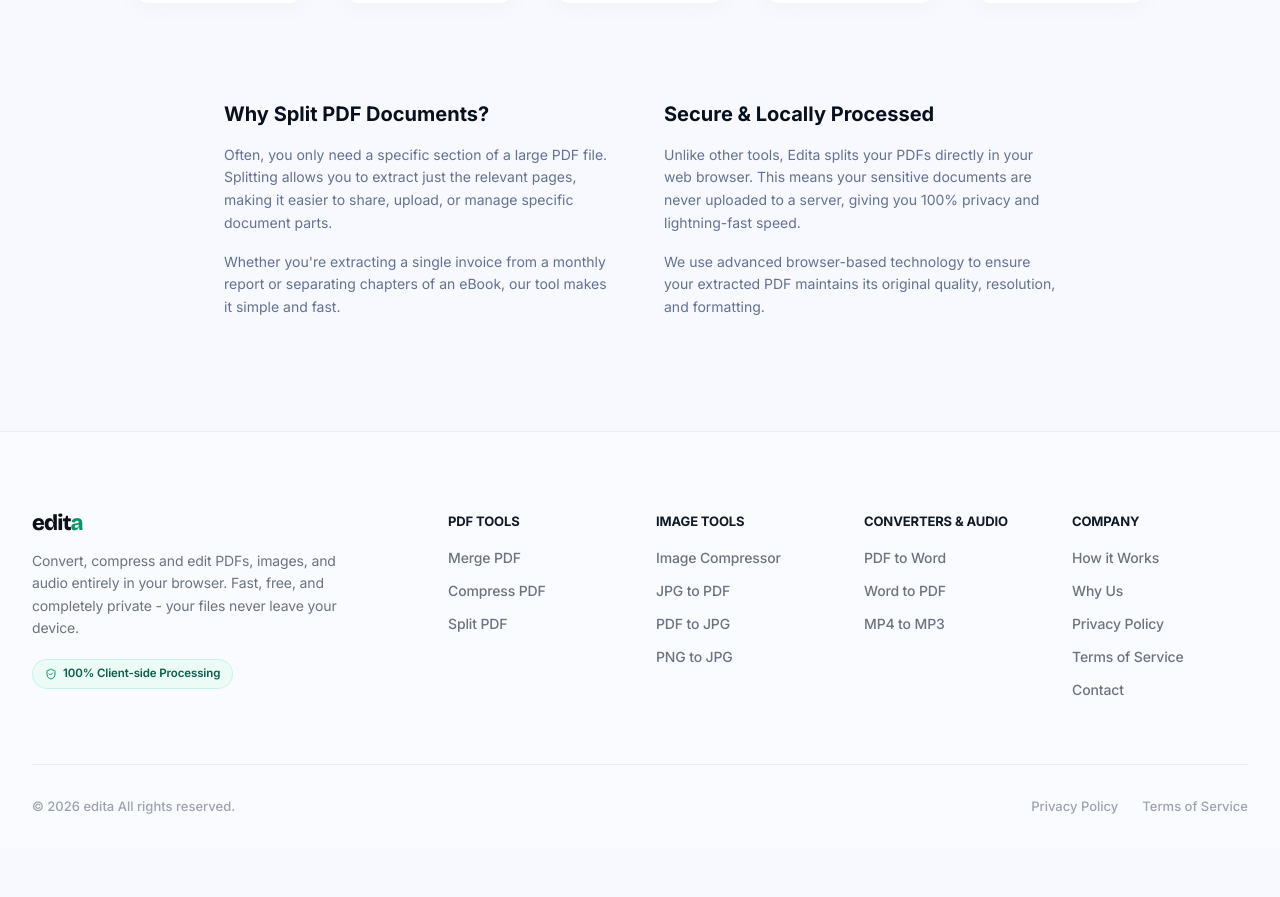
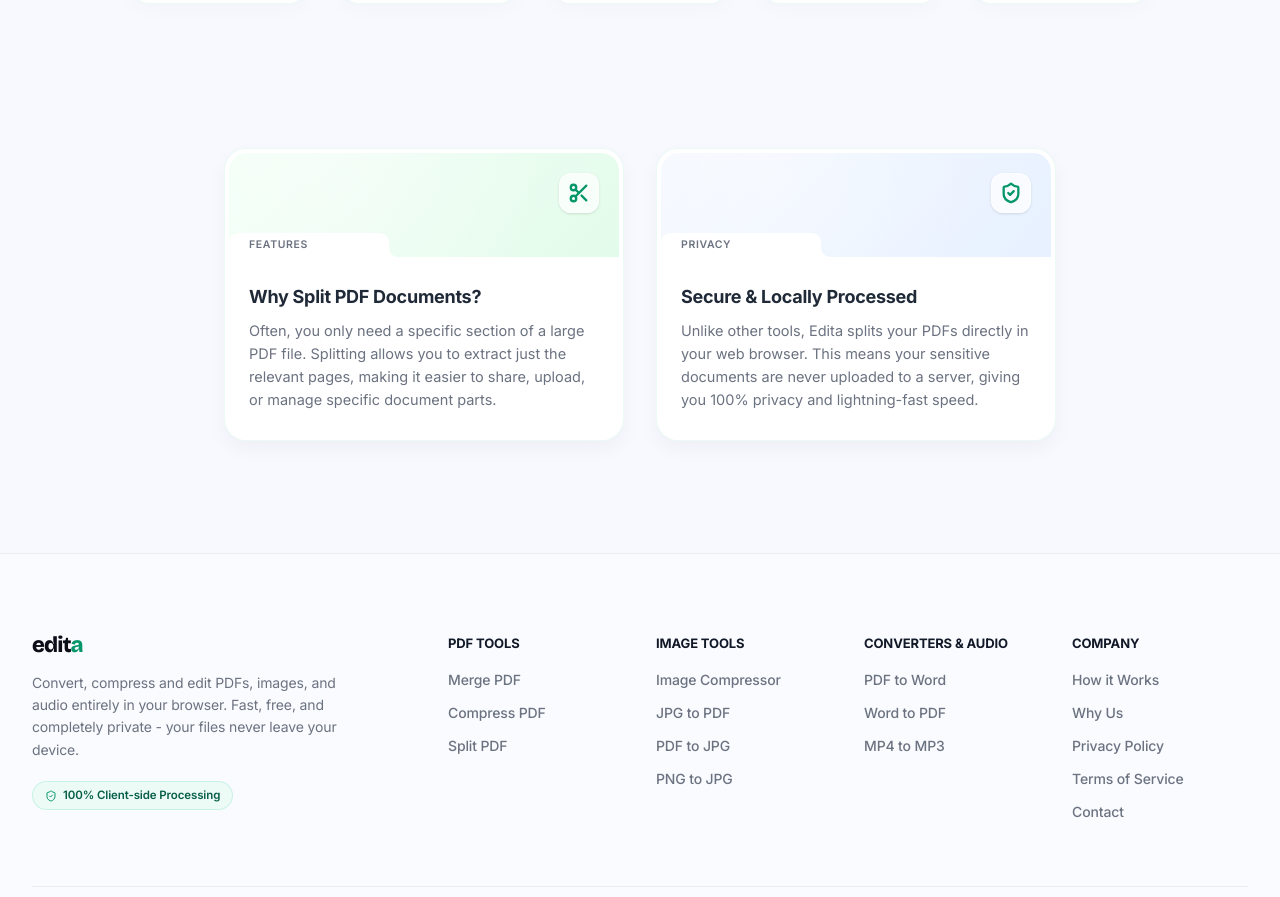
Before and after one commit to siddharth-fr/edita, a Next.js app: page /tools/split-pdf in a window 1280 px wide. Shown: the part 1607-2504 px from the top of the page. Before the commit the page ends 2456 px from the top, so only its background shows below. Built offline with nearby package versions, Linux system fonts and the light colour scheme.

Commit message:
fixed toolcard ui in tool page

```diff
--- a/src/app/tools/mp4-to-mp3/page.tsx
+++ b/src/app/tools/mp4-to-mp3/page.tsx
@@ -6,6 +6,9 @@ import { TOOL_METADATA } from "@/config/seo";
 const Mp4ToMp3Client = dynamic(() => import('@/components/tools/Mp4ToMp3Client').then(mod => mod.Mp4ToMp3Client), {
   loading: () => <div className="h-[400px] w-full animate-pulse bg-muted rounded-3xl" />
 });
+
+import { ToolFooter } from '@/components/ui/ToolFooter';
+import { Music, ShieldCheck } from 'lucide-react';
 
 const m = TOOL_METADATA["mp4-to-mp3"];
 export const metadata = constructMetadata({
@@ -22,34 +25,20 @@ export default function Page() {
       description={m.toolDescription}
       howItWorksSteps={m.howItWorksSteps}
       footerContent={
-        <div className="grid grid-cols-1 md:grid-cols-2 gap-12 text-sm leading-relaxed text-muted-foreground">
-          <div className="space-y-4">
-            <h2 className="text-xl font-bold text-foreground">Fast & High-Quality Audio Extraction</h2>
-            <p>
-              Need the audio track from a video? Our MP4 to MP3 converter
-              uses FFmpeg technology directly in your browser to pull
-              high-quality audio from your video files. Save your favorite
-              soundtracks, speeches, or music instantly.
-            </p>
-            <p>
-              Edita ensures that the extracted audio is saved at a high
-              bitrate, giving you clear sound for all your devices.
-            </p>
-          </div>
-          <div className="space-y-4">
-            <h2 className="text-xl font-bold text-foreground">Local Processing for Total Privacy</h2>
-            <p>
-              Video files can be large and personal. Our tool processes
-              video files locally using WebAssembly. Your videos never
-              touch our servers, and we never see your data. This is
-              the safest way to extract audio from your MP4 files.
-            </p>
-            <p>
-              No uploads, no limits, and 100% privacy—right in your
-              web browser.
-            </p>
-          </div>
-        </div>
+        <ToolFooter
+          blocks={[
+            {
+              title: "Fast & High-Quality Audio Extraction",
+              description: "Need the audio from a video? Our MP4 to MP3 converter uses FFmpeg technology directly in your browser to pull high-quality audio tracks instantly. Save soundtracks, speeches, or music at high bitrates.",
+              icon: Music
+            },
+            {
+              title: "Local Processing for Total Privacy",
+              description: "Video files can be large and personal. Our tool processes files locally using WebAssembly. Your videos never touch our servers, ensuring the safest way to extract audio from your MP4 files. 100% private.",
+              icon: ShieldCheck
+            }
+          ]}
+        />
       }
     >
       <Mp4ToMp3Client />
--- a/src/app/tools/pdf-to-jpg/page.tsx
+++ b/src/app/tools/pdf-to-jpg/page.tsx
@@ -6,6 +6,9 @@ import { TOOL_METADATA } from "@/config/seo";
 const PdfToJpgClient = dynamic(() => import('@/components/tools/PdfToJpgClient').then(mod => mod.PdfToJpgClient), {
   loading: () => <div className="h-[400px] w-full animate-pulse bg-muted rounded-3xl" />
 });
+
+import { ToolFooter } from '@/components/ui/ToolFooter';
+import { Maximize2, ShieldCheck } from 'lucide-react';
 
 const m = TOOL_METADATA["pdf-to-jpg"];
 export const metadata = constructMetadata({
@@ -22,34 +25,20 @@ export default function Page() {
       description={m.toolDescription}
       howItWorksSteps={m.howItWorksSteps}
       footerContent={
-        <div className="grid grid-cols-1 md:grid-cols-2 gap-12 text-sm leading-relaxed text-muted-foreground">
-          <div className="space-y-4">
-            <h2 className="text-xl font-bold text-foreground">Extract High-Quality JPGs from PDF</h2>
-            <p>
-              Need to turn a PDF presentation into images or extract a specific
-              page as a photo? Our PDF to JPG converter ensures that every
-              extracted image maintains its original resolution and clarity.
-              Perfect for social media, presentations, or quick sharing.
-            </p>
-            <p>
-              Edita handles the extraction process smoothly, providing you
-              with clean JPG files ready for any use case.
-            </p>
-          </div>
-          <div className="space-y-4">
-            <h2 className="text-xl font-bold text-foreground">Secure & Locally Processed</h2>
-            <p>
-              Your document privacy is paramount. Unlike other online converters,
-              Edita extracts images from your PDFs directly in your web browser.
-              This means your sensitive documents never leave your computer,
-              giving you 100% privacy and peace of mind.
-            </p>
-            <p>
-              Experience fast, free, and secure PDF image extraction without
-              any software downloads or cloud uploads.
-            </p>
-          </div>
-        </div>
+        <ToolFooter
+          blocks={[
+            {
+              title: "Extract High-Quality JPGs from PDF",
+              description: "Turn your PDF presentations or documents into high-resolution JPG images. Edita ensures that every extracted page maintains its original clarity—perfect for social media, presentations, or quick sharing.",
+              icon: Maximize2
+            },
+            {
+              title: "Secure & Locally Processed",
+              description: "Your document privacy is paramount. Edita extracts images from your PDFs directly in your web browser. No cloud uploads, no software downloads—just fast, free, and secure extraction.",
+              icon: ShieldCheck
+            }
+          ]}
+        />
       }
     >
       <PdfToJpgClient />
--- a/src/app/tools/split-pdf/page.tsx
+++ b/src/app/tools/split-pdf/page.tsx
@@ -6,6 +6,9 @@ import { TOOL_METADATA } from "@/config/seo";
 const SplitPdfClient = dynamic(() => import('@/components/tools/SplitPdfClient').then(mod => mod.SplitPdfClient), {
   loading: () => <div className="h-[400px] w-full animate-pulse bg-muted rounded-3xl" />
 });
+
+import { ToolFooter } from '@/components/ui/ToolFooter';
+import { Scissors, ShieldCheck } from 'lucide-react';
 
 const m = TOOL_METADATA["split-pdf"];
 export const metadata = constructMetadata({
@@ -22,32 +25,20 @@ export default function Page() {
       description={m.toolDescription}
       howItWorksSteps={m.howItWorksSteps}
       footerContent={
-        <div className="grid grid-cols-1 md:grid-cols-2 gap-12 text-sm leading-relaxed text-muted-foreground">
-          <div className="space-y-4">
-            <h2 className="text-xl font-bold text-foreground">Why Split PDF Documents?</h2>
-            <p>
-              Often, you only need a specific section of a large PDF file. Splitting allows
-              you to extract just the relevant pages, making it easier to share, upload,
-              or manage specific document parts.
-            </p>
-            <p>
-               Whether you're extracting a single invoice from a monthly report or
-               separating chapters of an eBook, our tool makes it simple and fast.
-            </p>
-          </div>
-          <div className="space-y-4">
-            <h2 className="text-xl font-bold text-foreground">Secure & Locally Processed</h2>
-            <p>
-              Unlike other tools, Edita splits your PDFs directly in your web browser.
-              This means your sensitive documents are never uploaded to a server,
-              giving you 100% privacy and lightning-fast speed.
-            </p>
-            <p>
-              We use advanced browser-based technology to ensure your extracted PDF
-              maintains its original quality, resolution, and formatting.
-            </p>
-          </div>
-        </div>
+        <ToolFooter
+          blocks={[
+            {
+              title: "Why Split PDF Documents?",
+              description: "Often, you only need a specific section of a large PDF file. Splitting allows you to extract just the relevant pages, making it easier to share, upload, or manage specific document parts.",
+              icon: Scissors
+            },
+            {
+              title: "Secure & Locally Processed",
+              description: "Unlike other tools, Edita splits your PDFs directly in your web browser. This means your sensitive documents are never uploaded to a server, giving you 100% privacy and lightning-fast speed.",
+              icon: ShieldCheck
+            }
+          ]}
+        />
       }
     >
       <SplitPdfClient />
--- a/src/app/tools/word-to-pdf/page.tsx
+++ b/src/app/tools/word-to-pdf/page.tsx
@@ -6,6 +6,9 @@ import { TOOL_METADATA } from "@/config/seo";
 const WordToPdfClient = dynamic(() => import('@/components/tools/WordToPdfClient').then(mod => mod.WordToPdfClient), {
   loading: () => <div className="h-[400px] w-full animate-pulse bg-muted rounded-3xl" />
 });
+
+import { ToolFooter } from '@/components/ui/ToolFooter';
+import { Layout, ShieldCheck } from 'lucide-react';
 
 const m = TOOL_METADATA["word-to-pdf"];
 export const metadata = constructMetadata({
@@ -22,35 +25,20 @@ export default function Page() {
       description={m.toolDescription}
       howItWorksSteps={m.howItWorksSteps}
       footerContent={
-        <div className="grid grid-cols-1 md:grid-cols-2 gap-12 text-sm leading-relaxed text-muted-foreground">
-          <div className="space-y-4">
-            <h2 className="text-xl font-bold text-foreground">Professional Word to PDF Converter</h2>
-            <p>
-              Sharing Word documents can sometimes lead to formatting issues when
-              viewed on different devices. Converting your .doc or .docx files
-              to PDF ensures that your document looks exactly as you intended,
-              no matter where it&apos;s opened.
-            </p>
-            <p>
-              Edita provides a high-quality conversion engine that respects
-              margins, fonts, and images, giving you professional results
-              every time.
-            </p>
-          </div>
-          <div className="space-y-4">
-            <h2 className="text-xl font-bold text-foreground">Secure & Locally Processed</h2>
-            <p>
-              Most online converters require you to upload your files to their
-              servers. Edita changes the game by processing your Word documents
-              locally in your browser. This means your private files stay private.
-            </p>
-            <p>
-              Our tool is fast, free, and does not require any account creation.
-              Your documents are processed instantly, and the results are
-              available for download in seconds.
-            </p>
-          </div>
-        </div>
+        <ToolFooter
+          blocks={[
+            {
+              title: "Professional Word to PDF Converter",
+              description: "Converting your Word documents to PDF ensures that your layout looks exactly as intended across all devices. Edita provides a high-quality conversion engine that respects margins, fonts, and images.",
+              icon: Layout
+            },
+            {
+              title: "Secure & Locally Processed",
+              description: "Most online converters require cloud uploads. Edita processes your Word documents locally in your browser, keeping your private files truly private. Fast, free, and no account required.",
+              icon: ShieldCheck
+            }
+          ]}
+        />
       }
     >
       <WordToPdfClient />
--- /dev/null
+++ b/src/components/ui/ToolFooter.tsx
@@ -0,0 +1,126 @@
+import { LucideIcon } from 'lucide-react';
+import { ReactNode } from 'react';
+
+interface FooterBlock {
+  title: string;
+  description: string | ReactNode;
+  icon: LucideIcon;
+  category?: string;
+  gradient?: string;
+}
+
+interface ToolFooterProps {
+  blocks: FooterBlock[];
+}
+
+export function ToolFooter({ blocks }: ToolFooterProps) {
+  return (
+    <div className="grid grid-cols-1 md:grid-cols-2 gap-8 w-full mt-12">
+      {blocks.map((block, i) => {
+        const gradient = block.gradient || (i === 0 ? 'linear-gradient(135deg,#F3FFF7,#E2FBEA)' : 'linear-gradient(135deg,#F5F9FF,#E6F0FF)');
+        const category = block.category || (i === 0 ? 'FEATURES' : 'PRIVACY');
+
+        return (
+          <div
+            key={i}
+            className="group relative w-full bg-white transition-all duration-300 hover:-translate-y-1 flex flex-col shadow-[0_8px_20px_rgba(0,0,0,0.04)] hover:shadow-[0_18px_40px_rgba(0,0,0,0.08)] p-1"
+            style={{
+              borderRadius: '22px',
+              border: '1px solid rgba(16, 185, 129, 0.08)',
+            }}
+          >
+            {/* PASTEL HEADER */}
+            <div
+              className="h-32 w-full relative overflow-hidden shrink-0 transition-all duration-300 group-hover:saturate-[1.08] group-hover:brightness-[1.02]"
+              style={{
+                borderRadius: '18px 18px 0 0',
+                background: gradient,
+              }}
+            >
+              {/* AMBIENT LIGHT */}
+              <div
+                className="absolute inset-0 transition-all duration-300"
+                style={{
+                  background: 'radial-gradient(circle at 28% 20%, rgba(255,255,255,0.35), transparent 70%)',
+                }}
+              />
+
+              {/* Icon Container */}
+              <div className="absolute top-5 right-5 w-10 h-10 bg-white/70 backdrop-blur-md rounded-[12px] flex items-center justify-center shadow-sm border border-white/60 transition-transform duration-300 group-hover:scale-110 group-hover:rotate-3">
+                <block.icon size={22} style={{ color: '#059669' }} strokeWidth={2.5} />
+              </div>
+            </div>
+
+            {/* FOLDER BODY (Naturally growing) */}
+            <div
+              className="relative bg-white flex flex-grow flex-col justify-start"
+              style={{
+                marginTop: '-24px',
+                borderRadius: '0 0 18px 18px',
+                padding: '28px 20px 24px',
+              }}
+            >
+              {/* CATEGORY NOTCH */}
+              <div
+                style={{
+                  position: 'absolute',
+                  top: '-24px',
+                  left: 0,
+                  width: '160px',
+                  height: '24px',
+                  background: '#ffffff',
+                  borderRadius: '9px 9px 0 0',
+                  padding: '4px 14px 0 20px',
+                  fontSize: '10.5px',
+                  fontWeight: 600,
+                  letterSpacing: '0.06em',
+                  color: '#6B7280',
+                  textTransform: 'uppercase'
+                }}
+              >
+                {category}
+              </div>
+
+              {/* CURVE SEAM */}
+              <div
+                style={{
+                  position: 'absolute',
+                  top: '-24px',
+                  left: '160px',
+                  width: '16px',
+                  height: '24px',
+                  background: 'transparent',
+                  boxShadow: '-8px 8px 0 0 #ffffff',
+                  borderRadius: '0 0 0 9px'
+                }}
+              />
+
+              <h2
+                style={{
+                  fontSize: '18px',
+                  fontWeight: 700,
+                  color: '#1F2937',
+                  letterSpacing: '-0.015em',
+                  lineHeight: 1.35,
+                  marginBottom: '10px'
+                }}
+              >
+                {block.title}
+              </h2>
+              <div
+                style={{
+                  fontSize: '14.5px',
+                  color: '#6B7280',
+                  lineHeight: 1.6,
+                  fontWeight: 400,
+                }}
+              >
+                {block.description}
+              </div>
+            </div>
+          </div>
+        );
+      })}
+    </div>
+  );
+}
```
Also changed, not shown: src/app/tools/compress-pdf/page.tsx (+17 -27 lines), src/app/tools/image-compressor/page.tsx (+17 -28 lines), src/app/tools/jpg-to-pdf/page.tsx (+17 -28 lines), src/app/tools/merge-pdf/page.tsx (+17 -27 lines), src/app/tools/pdf-to-word/page.tsx (+17 -28 lines), src/app/tools/png-to-jpg/page.tsx (+17 -28 lines).
